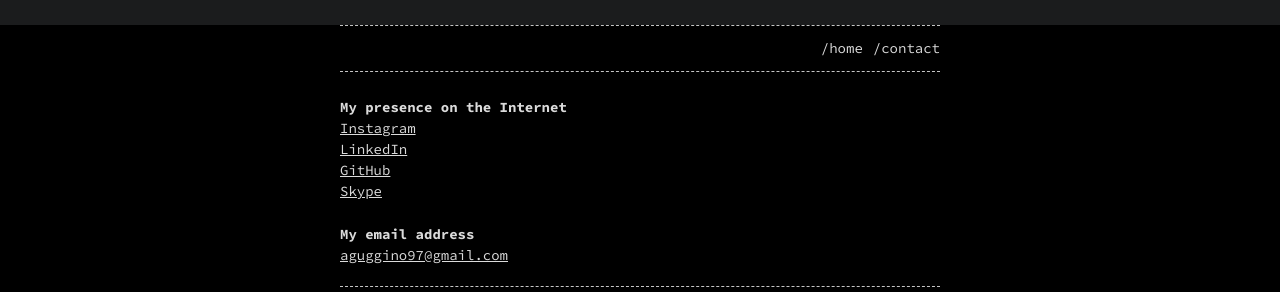
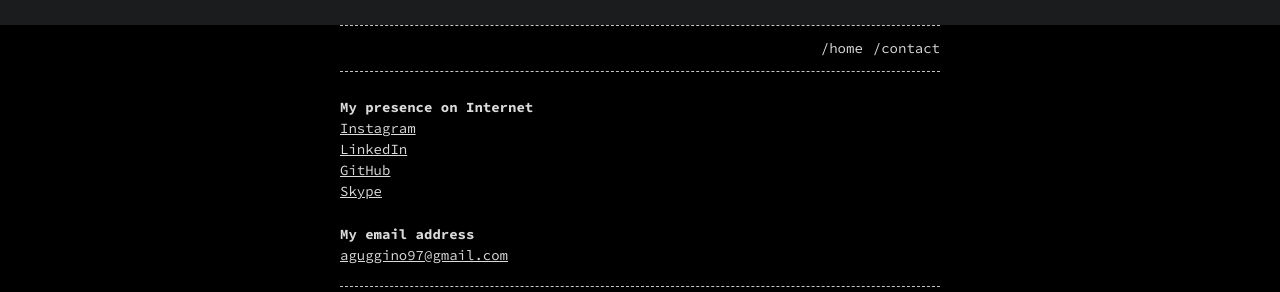
Before and after one commit to alessandroguggino/alessandroguggino.github.io, a Jekyll site: the page built from social.md, in a window 1280 px wide. Shown: the top 292 px of the page. Built offline with Jekyll 4.4.1, drawn with Linux system fonts in a browser that asks for light colours; nearby versions of some CDN libraries; library files that are not in the unit come from our copies.

Commit message:
Update social.md

```diff
--- a/social.md
+++ b/social.md
@@ -4,7 +4,7 @@ layout: page
 permalink: /social
 ---
 
-# My presence on the Internet
+# My presence on Internet
 
 <a href="https://instagram.com/alessandroguggino" target="_blank">Instagram</a>
 <a href="https://linkedin.com/in/alessandroguggino" target="_blank">LinkedIn</a>
```
